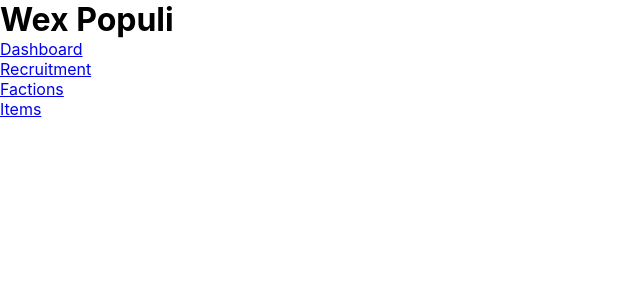
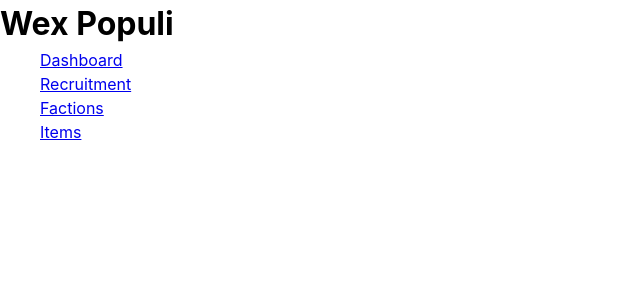
Before and after one commit to Obtez/Wex-Populi, an Angular app: page / in a window 1280 px wide. Shown: the top 300 px of the page, without its empty margins (0-640 px from the left). Built offline with nearby package versions, Linux system fonts and the light colour scheme.

Commit message:
implemented different CSS Reset

```diff
--- a/src/styles.scss
+++ b/src/styles.scss
@@ -1,14 +1,36 @@
-*,
-*::before,
-*::after {
-  margin: 0;
-  padding: 0;
+/* Josh W. Comeau CSS Reset */
+/* https://www.joshwcomeau.com/css/custom-css-reset/ */
+
+*, *::before, *::after {
   box-sizing: border-box;
 }
 
-html,
+* {
+  margin: 0;
+}
+
+html, body {
+  height: 100%;
+  font-family: -apple-system, BlinkMacSystemFont, "Segoe UI", Roboto, Helvetica, Arial, sans-serif, "Apple Color Emoji", "Segoe UI Emoji", "Segoe UI Symbol";
+}
+
 body {
-  font-family: -apple-system, BlinkMacSystemFont, "Segoe UI", Roboto, Helvetica, Arial, sans-serif, "Apple Color Emoji", "Segoe UI Emoji", "Segoe UI Symbol";
+  line-height: 1.5;
+  -webkit-font-smoothing: antialiased;
+}
+
+img, picture, video, canvas, svg {
+  display: block;
+  max-width: 100%;
+}
+
+input, button, textarea, select {
+  font: inherit;
+}
+
+
+p, h1, h2, h3, h4, h5, h6 {
+  overflow-wrap: break-word;
 }
 
 ul {
```
